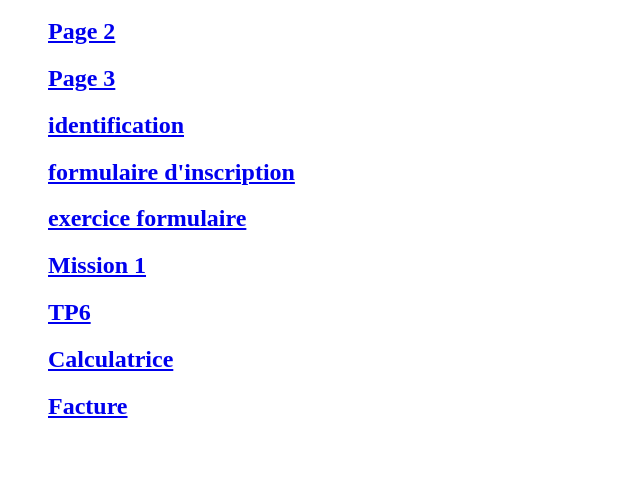
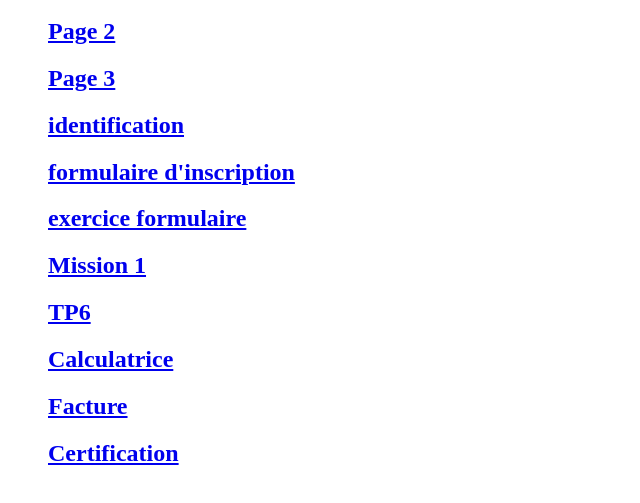
Before and after one commit to robinschapiro/travauxbts, a plain HTML site: page index.html in a window 1280 px wide. Shown: the part 109-612 px from the top of the page, without its empty margins (0-640 px from the left). Drawn offline with Linux system fonts and the light colour scheme.

Commit message:
Update index.html

```diff
--- a/index.html
+++ b/index.html
@@ -30,6 +30,8 @@
 
 <h2> <a href="facture.html" >  Facture </a> </h2>  </h2>
 
+<h2> <a href="Certification.html" > Certification </a> </h2>  </h2>
+
 </li>
 
 </ol>
```
